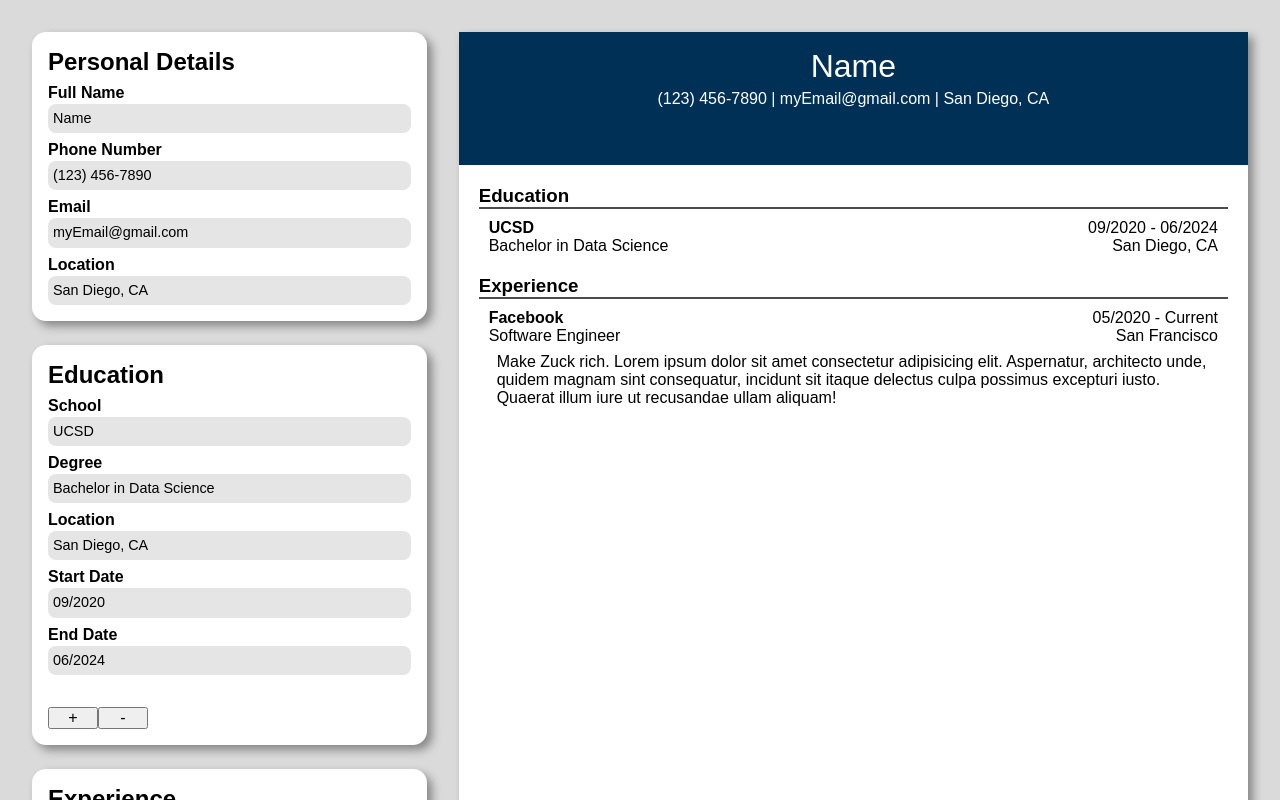
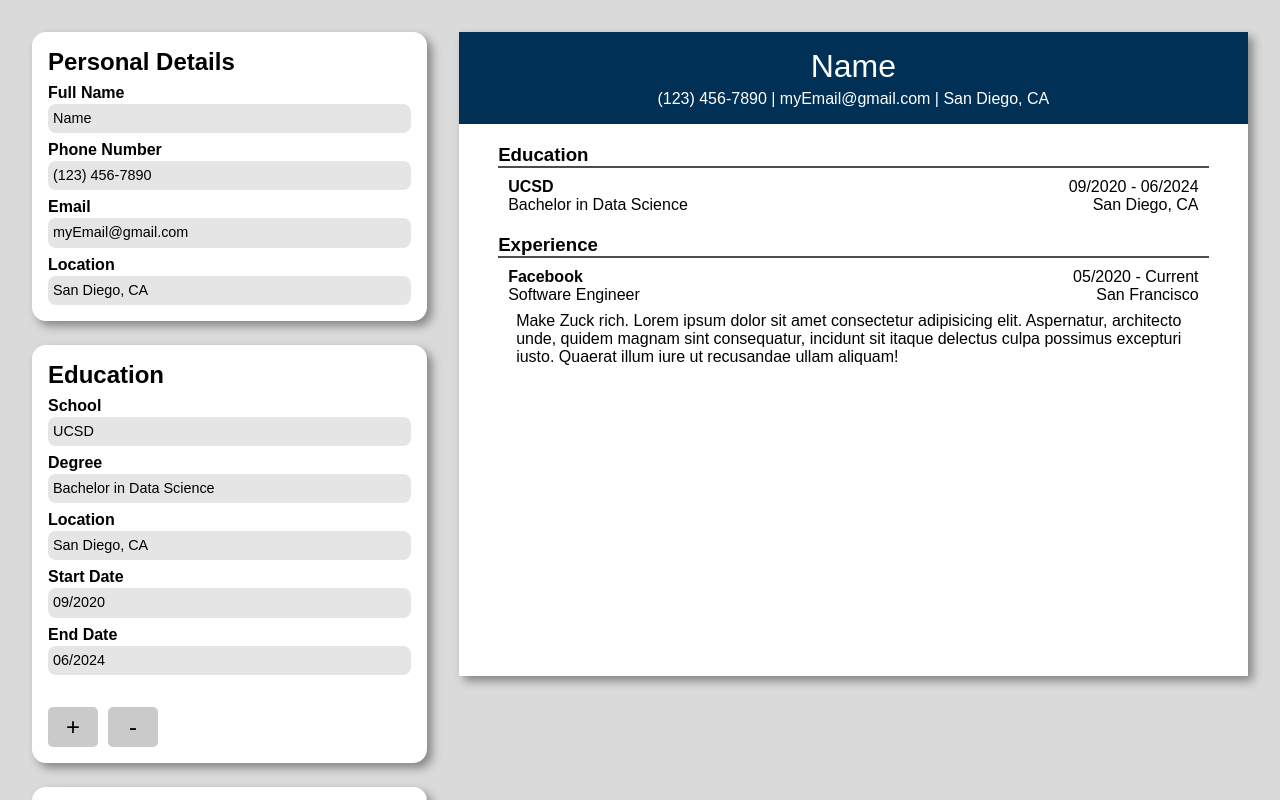
Before and after one commit to mluc404/cv-generator, a React (Vite) app: page / in a window 1280 px wide. Shown: the top 800 px of the page. Built offline with nearby package versions, Linux system fonts and the light colour scheme.

Commit message:
style: make resume output sticky when scrolling

```diff
--- a/src/App.css
+++ b/src/App.css
@@ -20,19 +20,33 @@ body {
   /* width: 10%; */
 }
 .outputSection {
-  height: 100vh;
+  /* min-height: 100vh; */
+  height: fit-content;
   background-color: white;
   filter: drop-shadow(5px 5px 5px #858585);
+
+  position: sticky;
+  top: 1rem;
+  /* align-self: start; */
 }
 
+.buttons {
+  display: flex;
+  gap: 10px;
+}
 button {
   width: 50px;
-  font-size: 1rem;
+  height: 40px;
+  border-radius: 5px;
+  background-color: #cacaca;
+  border: none;
+  font-size: 1.5rem;
+  /* font-weight: 600; */
 }
 
 button:hover {
   cursor: pointer;
-  filter: invert();
+  filter: invert(1);
 }
 
 .detailedInfoOutput {
--- a/src/styles/Education.css
+++ b/src/styles/Education.css
@@ -21,6 +21,7 @@ h3 {
   display: flex;
   flex-direction: column;
   gap: 10px;
+  width: 100%;
 }
 
 .schoolOutput {
--- a/src/styles/Experience.css
+++ b/src/styles/Experience.css
@@ -13,11 +13,11 @@ textarea:focus {
 }
 
 /* STYLE OUTPUT */
-
 .experienceOutput {
   display: flex;
   flex-direction: column;
   gap: 10px;
+  width: 100%;
 }
 
 .jobList {
--- a/src/styles/InputSection.css
+++ b/src/styles/InputSection.css
@@ -37,10 +37,3 @@ input:focus {
 .inputLabel {
   font-weight: 600;
 }
-
-.school {
-  /* background-color: rgb(234, 234, 234); */
-  /* padding: 10px;
-  border: grey solid 1px;
-  border-radius: 5px; */
-}
--- a/src/styles/OutputSection.css
+++ b/src/styles/OutputSection.css
@@ -1,10 +1,18 @@
 .outputSection {
   display: grid;
-  grid-template-rows: 1fr 5fr;
+  grid-template-rows: 1fr 6fr;
+  justify-content: center;
+  justify-items: center;
+  /* align-items: center;
+  align-content: center; */
+  width: 100%;
 }
 
 .detailedInfoOutput {
   display: flex;
   flex-direction: column;
+  align-items: center;
   gap: 20px;
+  width: 90%;
+  /* padding: 20px 40px; */
 }
--- a/src/styles/PersonalInfo.css
+++ b/src/styles/PersonalInfo.css
@@ -1,4 +1,5 @@
 .personalInfoOutput {
+  max-height: 5rem;
   display: flex;
   flex-direction: column;
   align-items: center;
```
